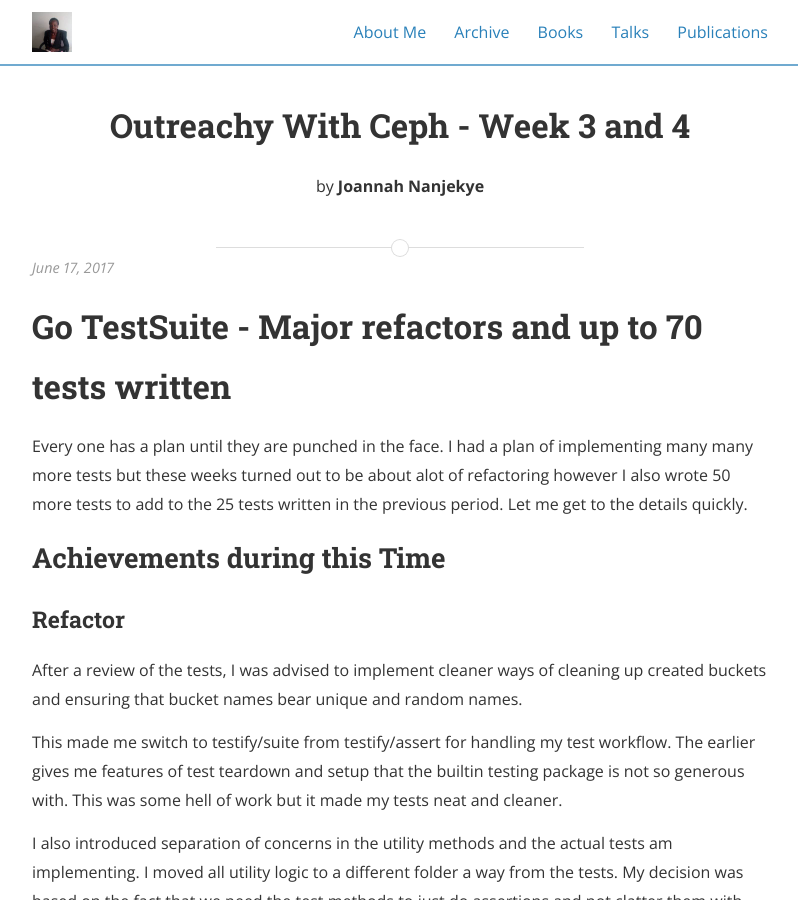
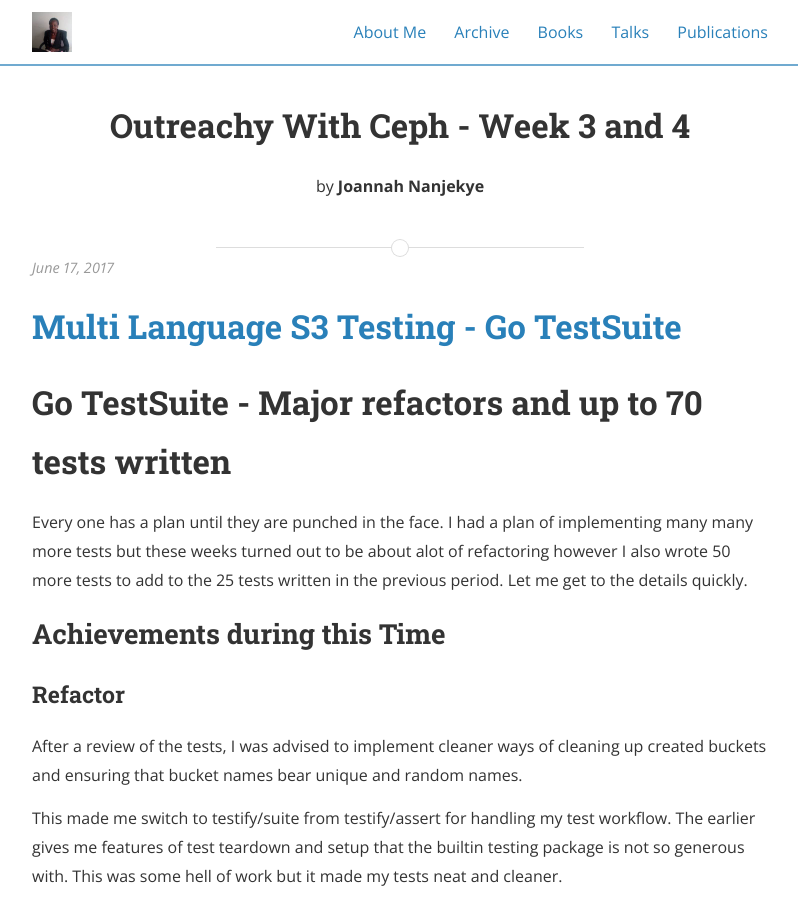
Before and after one commit to saidatnanjuki/saidatnanjuki.github.io, a Jekyll site: the page built from _posts/2017-06-17-outreachy-week3-and-4.md, in a window 1280 px wide and 900 px high. Shown: the whole window, without its empty margins (240-1038 px from the left). Built offline with Jekyll 4.4.1, drawn with Linux system fonts in a browser that asks for light colours; nearby versions of some CDN libraries; comment, search, counter and statistics services are not loaded; a style sheet for code colours, icons or effects is not loaded.

Commit message:
week 3 and 4 update

```diff
--- a/_posts/2017-06-17-outreachy-week3-and-4.md
+++ b/_posts/2017-06-17-outreachy-week3-and-4.md
@@ -3,6 +3,9 @@ layout: post
 title: Outreachy With Ceph - Week 3 and 4
 comments: true
 ---
+
+
+# [Multi Language S3 Testing - Go TestSuite]()
 
 # Go TestSuite - Major refactors and up to 70 tests written
 
```
